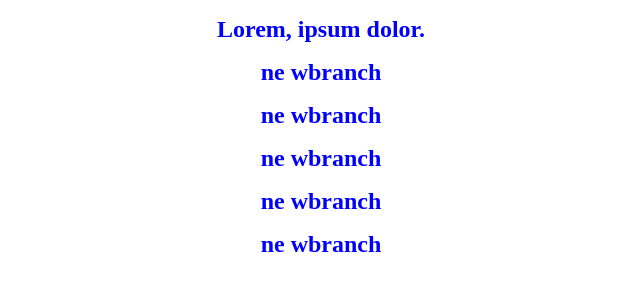
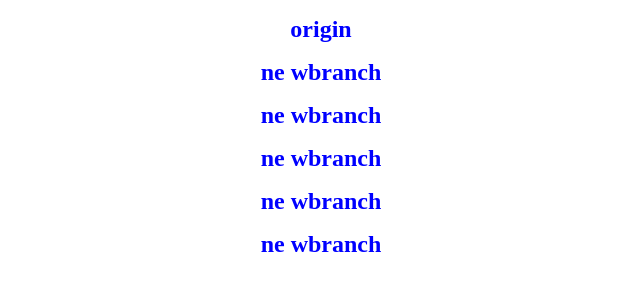
Before and after one commit to yasinjohadar/test22, a plain HTML site: page index.html in a window 1280 px wide. Shown: the whole page, without its empty margins (319-959 px from the left). Drawn offline with Linux system fonts and the light colour scheme.

```diff
--- a/index.html
+++ b/index.html
@@ -7,7 +7,7 @@
     <link rel="stylesheet" href="style.css">
 </head>
 <body>
-    <h1>Lorem, ipsum dolor.</h1>
+    <h1>origin</h1>
     <h1>ne wbranch</h1>
     <h1>ne wbranch</h1>
     <h1>ne wbranch</h1>
```
